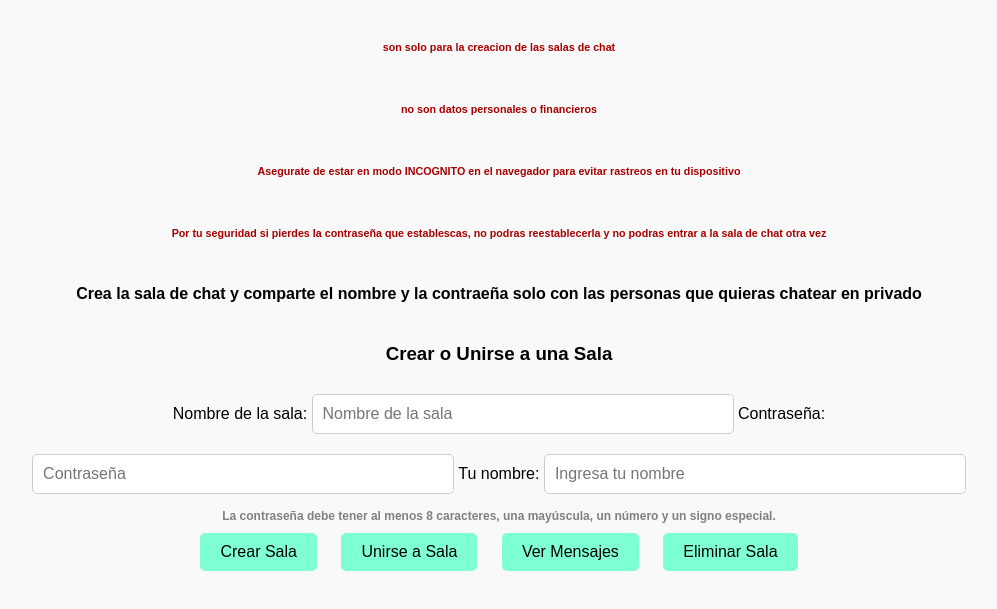
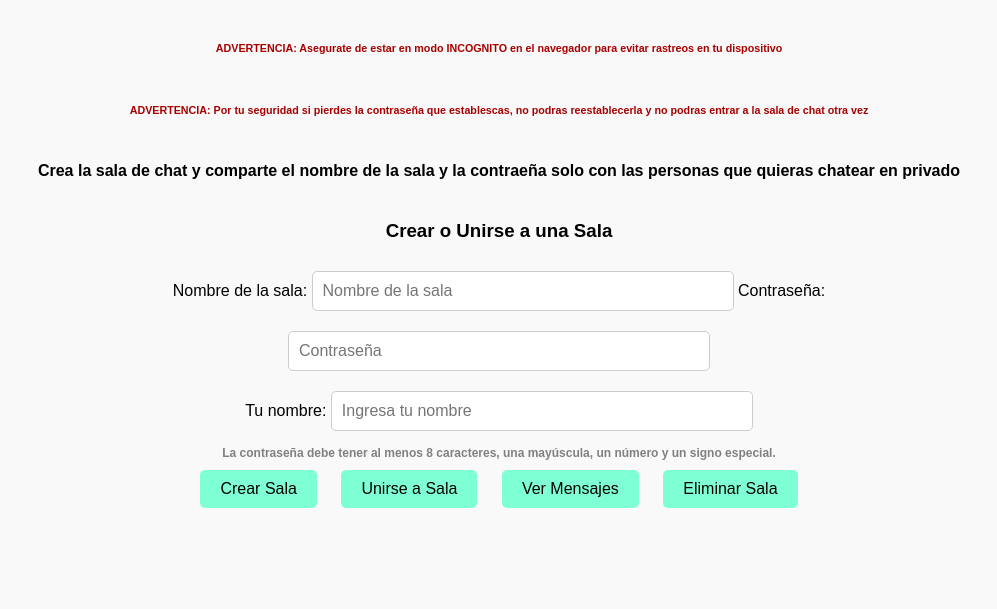
Before and after one commit to santiagomeme/chat-app, a website with bundled scripts: page public/index.html in a window 1280 px wide. Shown: the part 187-796 px from the top of the page, without its empty margins (141-1138 px from the left). Built offline with nearby package versions, Linux system fonts and the light colour scheme.

Commit message:
prueba 21-11-24

```diff
--- a/public/index.html
+++ b/public/index.html
@@ -15,14 +15,16 @@
 
 
 <h1>Bienvenido al chat mas seguro</h1>
+<!--
 <h6>Los datos como contraseñas que introduces en este sitio</h6>
 <h6> son solo para la creacion de las salas de chat</h6>
-<h6> no son datos personales o financieros</h6>
-<h6>Asegurate de estar en modo INCOGNITO en el navegador para evitar rastreos en tu dispositivo</h6>
-<h6>Por tu seguridad si pierdes la contraseña que establescas, no podras reestablecerla y no podras entrar a la sala de chat otra vez</h6>
+<h6> no son datos personales o financieros</h6>-->
+
+<h6>ADVERTENCIA:  Asegurate de estar en modo INCOGNITO en el navegador para evitar rastreos en tu dispositivo</h6>
+<h6>ADVERTENCIA:  Por tu seguridad si pierdes la contraseña que establescas, no podras reestablecerla y no podras entrar a la sala de chat otra vez</h6>
 
 
-  <h4>Crea la sala de chat y comparte el nombre y la contraeña solo con las personas que quieras chatear en privado</h4>
+  <h4>Crea la sala de chat y comparte el nombre de la sala y la contraeña solo con las personas que quieras chatear en privado</h4>
 
 
 <div id="createJoinRoom">
@@ -32,6 +34,7 @@
 
     <label for="roomPassword">Contraseña:</label>
     <input type="password" id="roomPassword" placeholder="Contraseña">
+    <br>
     <label for="userName">Tu nombre:</label>
     <input type="text" id="userName" placeholder="Ingresa tu nombre">
     <small id="passwordFeedback">La contraseña debe tener al menos 8 caracteres, una mayúscula, un número y un signo especial. </small>
```
